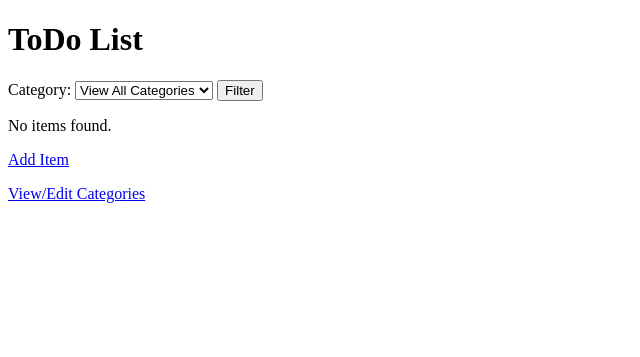
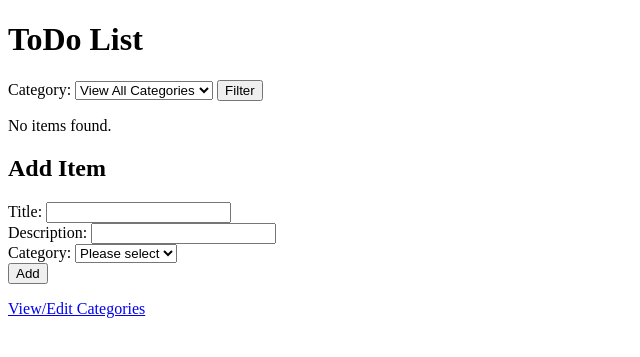
Before and after one commit to HernandezA1007/INF653-ApplyingMVCAssignment, a PHP site: page / in a window 1280 px wide. Shown: the top 357 px of the page, without its empty margins (0-640 px from the left). Run offline with PHP 8.4, Linux system fonts and the light colour scheme; data that the repository does not hold is empty.

Commit message:
Attempted to fix files

```diff
--- a/index.php
+++ b/index.php
@@ -35,16 +35,16 @@
         case "add_category":
             if ($category_name) {
                 add_category($category_name);
-                header("Location: .?action=list_categories");
+                header("Location: /index.php?action=list_categories");
                 exit;
             }
             break;
         case "add_item":
             if ($category_id && $description && $title) {
                 add_item($title, $description, $category_id);
-                header("Location: `index.php?action=list_items&category_id=$category_id`");
+                header("Location: index.php?action=list_items&category_id=$category_id");
+                exit;
             }
-
             break;
         case "delete_category":
             if ($category_id) {
@@ -61,23 +61,23 @@
         case "delete_item":
             if ($item_id) {
                 delete_item($item_id);
+                header("Location: index.php?action=list_items&category_id=$category_id");
             } else {
                 $error = "Missing or incorrect item id.";
                 include('view/error.php');
                 exit();
-            }
-            header("Location: index.php?action=list_items&category_id=$category_id");
-            break;
-        case "list_items":
+            }            break;
+        // case "list_items":
         default:
             $categories = get_categories();
-            $category_name = '';
+            // $category_name = '';
+            $categories = get_categories();
             $items = get_items_by_category($category_id);
-            if ($category_id) {
-                $category_name = get_category_name($category_id);
-            }
+            // if ($category_id) {
+            //     $category_name = get_category_name($category_id);
+            // }
             include('view/item_list.php');
-            break;
+            // break;
     }
 ?>
 
--- a/model/category_db.php
+++ b/model/category_db.php
@@ -34,10 +34,8 @@
 
     function add_category($categoryName) {
         global $db;
-        $query = "INSERT INTO categories
-                     (categoryName)
-                  VALUES
-                     (:categoryName)";
+        $query = "INSERT INTO categories (categoryName)
+                  VALUES (:categoryName)";
         $statement = $db->prepare($query);
         $statement->bindValue(":categoryName", $categoryName);
         $statement->execute();
--- a/view/item_list.php
+++ b/view/item_list.php
@@ -7,7 +7,7 @@
     <select name="category_id" id="category_id">
         <option value="">View All Categories</option>
         <?php foreach ($categories as $category): ?>
-            <option value="<?php echo $category['categoryID']; ?>">
+            <option value="<?php echo $category['categoryID']; ?>" <?php if ($category_id == $category['categoryID']) { echo 'selected'; } ?>>
                 <?php echo htmlspecialchars($category['categoryName']); ?>
             </option>
         <?php endforeach; ?>
@@ -46,28 +46,26 @@
     <p>No items found.</p>
 <?php endif; ?>
 
-<a href="add_item_form.php">Add Item</a>
 
-<p><a href="add_category_form.php">View/Edit Categories</a></p>
+<h2>Add Item</h2>
+<form action="index.php?action=add_item" method="post">
+    <label for="title">Title:</label>
+    <input type="text" name="title" id="title"><br>
+    <label for="description">Description:</label>
+    <input type="text" name="description" id="description"><br>
+    <label for="category_id">Category:</label>
+    <select name="category_id" id="category_id">
+        <option value="">Please select</option>
+        <?php foreach ($categories as $category): ?>
+            <option value="<?php echo $category['categoryID']; ?>">
+                <?php echo htmlspecialchars($category['categoryName']); ?>
+            </option>
+        <?php endforeach; ?>
+    </select><br>
+    <input type="hidden" name="action" value="add_item">
+    <button type="submit" name="submit" value="submit">Add</button>
+</form>
+
+<p><a href="index.php?action=list_categories">View/Edit Categories</a></p>
 
 <?php include("view/footer.php") ?>
-
-
-<?php /* if (count($items) > 0): ?>
-    <ul>
-        <?php foreach ($items as $item): ?>
-            <li>
-                <strong><?php echo htmlspecialchars($item['title']); ?></strong><br>
-                <?php echo htmlspecialchars($item['description']); ?><br>
-                Category: <?php echo htmlspecialchars($item['categoryName']); ?>
-                <form action="index.php" method="post">
-                    <input type="hidden" name="item_id" value="<?php echo $item['itemNum']; ?>">
-                    <input type="hidden" name="action" value="delete_item">
-                    <button type="submit">Delete</button>
-                </form>
-            </li>
-        <?php endforeach; ?>
-    </ul>
-<?php else: ?>
-    <p>No items found.</p>
-<?php endif; */ ?>
```
Also changed, not shown: view/category_list.php (+2 -19 lines).
